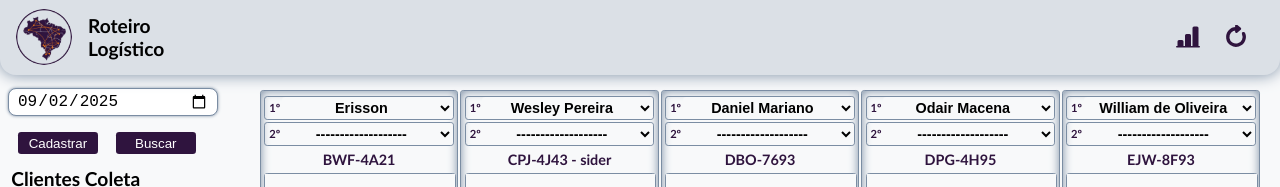
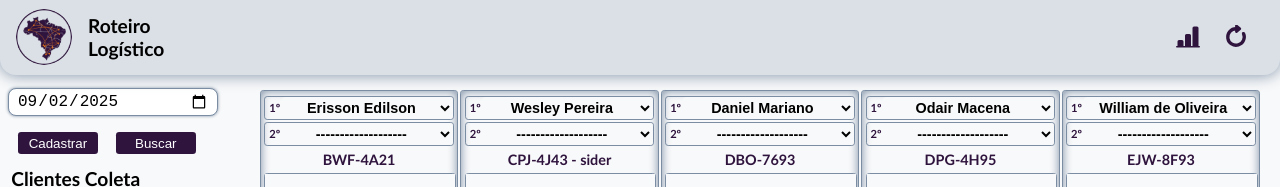
Before and after one commit to meuroteirizador/roteiro, a React (Vite) app in the folder LogisticsRoute/logistics_route/: page / in a window 1280 px wide. Shown: the top 187 px of the page. Built offline with nearby package versions, Linux system fonts and the light colour scheme.

Commit message:
changing

```diff
--- a/LogisticsRoute/logistics_route/src/dt.js
+++ b/LogisticsRoute/logistics_route/src/dt.js
@@ -20,29 +20,29 @@ export const vehicle_plate = [
 ];
 
 export const dicVehicleDriver = {
-  "BWF-4A21": "Erisson Francisco",
-  "CPJ-4J43 - sider": "Wesley Prado",
-  "DBO-7693": "Daniel Coelho",
-  "DPG-4H95": "Odair Maceno",
-  "EJW-8F93": "William Miranda",
-  "EMU-8678": "Alisson Fernandes",
-  "EPZ-7746": "Alessandro",
-  "EPZ-8233": "Antonio Freitas",
-  "FHS-7J58 / GGT-1487": "Manoel Cordeiro",
+  "BWF-4A21": "Erisson Edilson",
+  "CPJ-4J43 - sider": "Wesley Pereira",
+  "DBO-7693": "Daniel Mariano",
+  "DPG-4H95": "Odair Macena",
+  "EJW-8F93": "William de Oliveira",
+  "EMU-8678": "Alisson Alves",
+  "EPZ-7746": "Alessandro Luis",
+  "EPZ-8233": "Antonio Gonçalves",
+  "FHS-7J58 / GGT-1487": "Manoel Alfredo",
   "FND-1C42 / GGU-4G56": "Joao Avelino",
-  "FPP-1F96 / GBU-8H45": "Dagvaldo Humberto",
-  "FUY-6A85 / ENI-9A45": "Junior Lima",
-  "FTY-5A27": "Jose Juvencio",
+  "FPP-1F96 / GBU-8H45": "Dagvaldo David",
+  "FUY-6A85 / ENI-9A45": "José Junior",
+  "FTY-5A27": "José Juvencio",
   "LCD-2617": "Ivo Dionisio",
   "GJX-5E41": "Severino Carlos",
   "KCR-4911": "Alexandre - Agregado",
   "BWP-0646": "Douglas - Agregado",
-  "DDS-3C26": "Urinaldo - Agregado",
+  "DDS-3C26": "Iranaudo - Agregado",
 };
 
 export const driverAndVehicle = {
   "BWF-4A21": [
-    "Erisson",
+    "Erisson Edilson",
     "-------------------",
     "BWF-4A21",
     "",
@@ -315,7 +315,7 @@ export const driverAndVehicle = {
 
 export const driverAndVehicle2 = [
   [
-    "Erisson",
+    "Erisson Edilson",
     "-------------------",
     "BWF-4A21",
     "",
@@ -593,7 +593,8 @@ export const drivers = [
   "Antonio Gonçalves",
   "Dagvaldo David",
   "Daniel Mariano",
-  "Erisson",
+  "Edimar Aparecido",
+  "Erisson Edilson",
   "Ivo Dionísio",
   "João Avelino",
   "José Juvencio",
@@ -616,7 +617,8 @@ export const drivers2 = [
   "Antonio Gonçalves",
   "Dagvaldo David",
   "Daniel Mariano",
-  "Erisson",
+  "Edimar Aparecido",
+  "Erisson Edilson",
   "Ivo Dionísio",
   "João Avelino",
   "José Juvencio",
```
